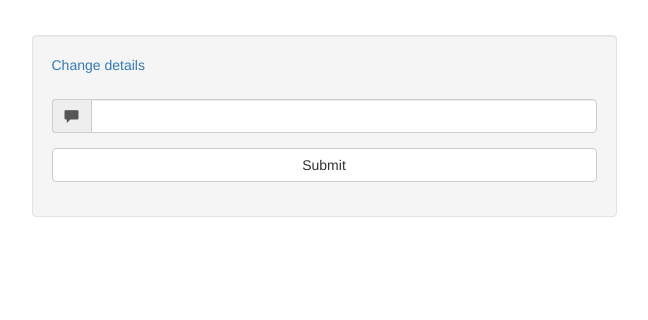
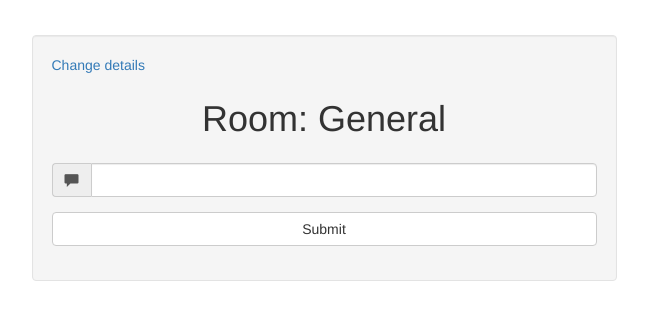
Before and after one commit to zhouyaoji/socket-basics, a website: page public/chat.html in a window 1280 px wide. Shown: the whole page, without its empty margins (316-964 px from the left). Drawn offline with Linux system fonts and the light colour scheme; no server answers.

Commit message:
Accidentally removed my app.js.

```diff
--- a/public/chat.html
+++ b/public/chat.html
@@ -39,5 +39,6 @@
 <script src="/js/jquery-2.2.1.min.js"></script>
 <script src="/js/socket.io-1.3.7.js"></script>
 <script src="/js/QueryParams.js"></script>
+<script src="/js/app.js"></script>
 </body>
 </html>
```
